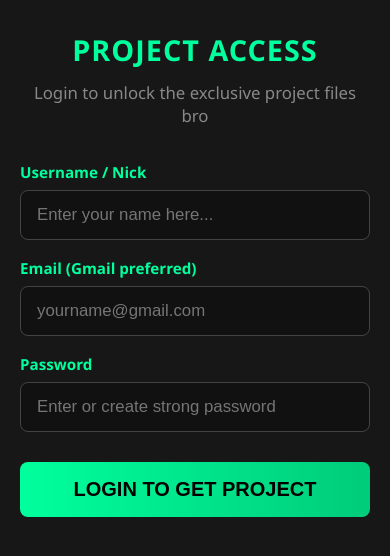
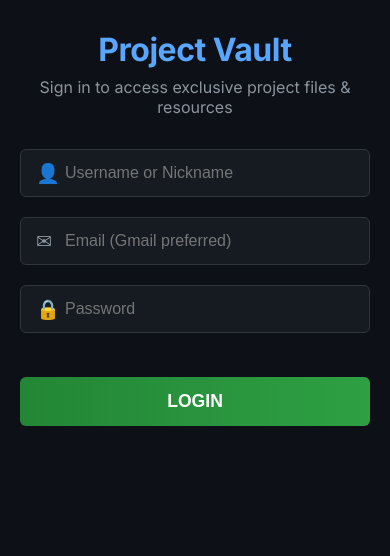
Before and after one commit to Selvam2442/PR-Project-, a plain HTML site: page index.html in a window 390 px wide. Drawn offline with Linux system fonts and the light colour scheme.

Commit message:
Update index.html

```diff
--- a/index.html
+++ b/index.html
@@ -3,7 +3,10 @@
 <head>
   <meta charset="UTF-8" />
   <meta name="viewport" content="width=device-width, initial-scale=1.0"/>
-  <title>Project Access - Login Required</title>
+  <title>Project Vault - Secure Access</title>
+  <link rel="preconnect" href="https://fonts.googleapis.com">
+  <link rel="preconnect" href="https://fonts.gstatic.com" crossorigin>
+  <link href="https://fonts.googleapis.com/css2?family=Inter:wght@400;500;600;700&display=swap" rel="stylesheet">
   <style>
     * {
       margin: 0;
@@ -11,9 +14,9 @@
       box-sizing: border-box;
     }
     body {
-      font-family: 'Segoe UI', Tahoma, Geneva, Verdana, sans-serif;
-      background: linear-gradient(135deg, #0a0a0a, #121212);
-      color: #e0e0e0;
+      font-family: 'Inter', system-ui, -apple-system, sans-serif;
+      background: linear-gradient(135deg, #0d1117, #161b22);
+      color: #c9d1d9;
       min-height: 100vh;
       display: flex;
       justify-content: center;
@@ -21,121 +24,121 @@
       overflow: hidden;
     }
     .container {
-      background: rgba(25, 25, 25, 0.95);
-      border: 1px solid #333;
-      border-radius: 16px;
-      padding: 40px 30px;
+      background: #0d1117;
+      border: 1px solid #30363d;
+      border-radius: 12px;
+      padding: 40px 32px;
       width: 100%;
       max-width: 420px;
       text-align: center;
-      box-shadow: 0 15px 50px rgba(0, 255, 100, 0.12);
-      backdrop-filter: blur(10px);
+      box-shadow: 0 10px 40px rgba(0,0,0,0.6);
+      position: relative;
     }
-    h1 {
-      color: #00ff9d;
-      margin-bottom: 12px;
-      font-size: 2.1rem;
-      letter-spacing: 1px;
+    .logo {
+      font-size: 2.2rem;
+      font-weight: 700;
+      color: #58a6ff;
+      margin-bottom: 8px;
+      letter-spacing: -0.5px;
     }
     .subtitle {
-      color: #888;
-      margin-bottom: 35px;
-      font-size: 1.05rem;
+      color: #8b949e;
+      margin-bottom: 32px;
+      font-size: 1rem;
     }
-    label {
-      display: block;
-      text-align: left;
-      margin: 18px 0 8px;
-      color: #00ff9d;
-      font-weight: 600;
-      font-size: 0.95rem;
+    .input-group {
+      position: relative;
+      margin: 20px 0;
     }
-    input {
+    .input-group input {
       width: 100%;
-      padding: 14px 16px;
-      background: #111;
-      border: 1px solid #444;
-      color: #fff;
-      font-size: 1.05rem;
-      border-radius: 8px;
+      padding: 14px 16px 14px 44px;
+      background: #161b22;
+      border: 1px solid #30363d;
+      color: #c9d1d9;
+      font-size: 1rem;
+      border-radius: 6px;
       outline: none;
-      transition: all 0.3s ease;
+      transition: all 0.2s;
     }
-    input:focus {
-      border-color: #00ff9d;
-      box-shadow: 0 0 0 3px rgba(0, 255, 157, 0.2);
+    .input-group input:focus {
+      border-color: #58a6ff;
+      box-shadow: 0 0 0 3px rgba(88,166,255,0.2);
     }
+    .input-group::before {
+      content: '';
+      position: absolute;
+      left: 16px;
+      top: 50%;
+      transform: translateY(-50%);
+      font-size: 1.2rem;
+      color: #8b949e;
+    }
+    .input-group.username::before { content: '\1F464'; } /* user icon */
+    .input-group.email::before    { content: '\2709';  } /* email */
+    .input-group.password::before { content: '\1F512'; } /* lock */
+
     button {
       width: 100%;
-      padding: 16px;
-      margin-top: 30px;
-      background: linear-gradient(90deg, #00ff9d, #00cc7a);
-      color: #000;
+      padding: 14px;
+      margin-top: 24px;
+      background: linear-gradient(90deg, #238636, #2ea043);
+      color: white;
       border: none;
-      font-size: 1.25rem;
-      font-weight: bold;
-      border-radius: 8px;
+      font-size: 1.1rem;
+      font-weight: 600;
+      border-radius: 6px;
       cursor: pointer;
-      transition: all 0.4s ease;
+      transition: all 0.25s;
     }
     button:hover {
-      transform: translateY(-3px);
-      box-shadow: 0 12px 30px rgba(0, 255, 157, 0.35);
+      background: linear-gradient(90deg, #2ea043, #3fb950);
+      transform: translateY(-1px);
+      box-shadow: 0 6px 20px rgba(46,160,67,0.4);
     }
     .loader {
       display: none;
       margin: 40px auto;
-      border: 6px solid #222;
-      border-top: 6px solid #00ff9d;
+      border: 5px solid #21262d;
+      border-top: 5px solid #58a6ff;
       border-radius: 50%;
-      width: 60px;
-      height: 60px;
-      animation: spin 1.1s linear infinite;
+      width: 48px;
+      height: 48px;
+      animation: spin 1s linear infinite;
     }
-    @keyframes spin {
-      0% { transform: rotate(0deg); }
-      100% { transform: rotate(360deg); }
-    }
+    @keyframes spin { to { transform: rotate(360deg); } }
+
     .after-chaos {
       display: none;
+      padding: 20px;
     }
     .chaos-text {
-      font-size: 2rem;
-      color: #ff004d;
-      font-weight: 900;
+      font-size: 1.9rem;
+      color: #ff4d6d;
+      font-weight: 800;
       margin: 30px 0 20px;
-      animation: shake 0.6s infinite, glow 1.8s infinite alternate;
-      line-height: 1.3;
+      line-height: 1.35;
+      animation: shake 0.7s infinite, glow 2s infinite alternate;
     }
-    .blink {
-      animation: blink 0.7s infinite;
-    }
+    .blink { animation: blink 0.8s infinite; }
     @keyframes shake {
       0%,100% { transform: translateX(0); }
-      20% { transform: translateX(-8px); }
-      40% { transform: translateX(8px); }
-      60% { transform: translateX(-6px); }
-      80% { transform: translateX(6px); }
+      10%,30%,50%,70%,90% { transform: translateX(-5px); }
+      20%,40%,60%,80% { transform: translateX(5px); }
     }
     @keyframes glow {
-      from { text-shadow: 0 0 15px #ff004d, 0 0 30px #ff004d; }
-      to   { text-shadow: 0 0 40px #ff004d, 0 0 70px #ff004d; }
+      from { text-shadow: 0 0 10px #ff4d6d, 0 0 20px #ff4d6d; }
+      to   { text-shadow: 0 0 30px #ff4d6d, 0 0 60px #ff4d6d; }
     }
     @keyframes blink {
       0%,100% { opacity: 1; }
-      50% { opacity: 0.35; }
+      50% { opacity: 0.4; }
     }
 
-    /* Mobile full-screen fix */
-    @media (max-width: 500px) {
-      .container {
-        padding: 30px 20px;
-        border-radius: 0;
-        min-height: 100vh;
-        border: none;
-      }
-      h1 { font-size: 1.8rem; }
-      .chaos-text { font-size: 1.7rem; }
+    @media (max-width: 480px) {
+      .container { padding: 30px 20px; border-radius: 0; min-height: 100vh; border: none; }
+      .logo { font-size: 2rem; }
+      .chaos-text { font-size: 1.6rem; }
     }
   </style>
 </head>
@@ -143,31 +146,32 @@
 
 <audio id="prankAudio" loop preload="auto">
   <source src="ad.mp3" type="audio/mpeg">
-  <!-- Replace with better seamless adult moan loop MP3 direct link da (upload to catbox.moe if needed) -->
+  <!-- Better loop example: https://gfxsounds.com/wp-content/uploads/2024/06/Adult-female-pleasure-moan-3.mp3 -->
+  <!-- Or upload seamless moan to catbox.moe for direct link -->
 </audio>
 
 <div class="container">
-  <h1>PROJECT ACCESS</h1>
-  <p class="subtitle">Login to unlock the exclusive project files bro</p>
+  <div class="logo">Project Vault</div>
+  <p class="subtitle">Sign in to access exclusive project files & resources</p>
 
   <div id="loginForm">
-    <label for="username">Username / Nick</label>
-    <input type="text" id="username" placeholder="Enter your name here..." autocomplete="off">
-
-    <label for="email">Email (Gmail preferred)</label>
-    <input type="email" id="email" placeholder="yourname@gmail.com" autocomplete="off">
-
-    <label for="password">Password</label>
-    <input type="password" id="password" placeholder="Enter or create strong password" autocomplete="off">
-
-    <button onclick="fakeLogin()">LOGIN TO GET PROJECT</button>
+    <div class="input-group username">
+      <input type="text" id="username" placeholder="Username or Nickname" autocomplete="off">
+    </div>
+    <div class="input-group email">
+      <input type="email" id="email" placeholder="Email (Gmail preferred)" autocomplete="off">
+    </div>
+    <div class="input-group password">
+      <input type="password" id="password" placeholder="Password" autocomplete="off">
+    </div>
+    <button onclick="fakeLogin()">LOGIN</button>
   </div>
 
   <div class="loader" id="loader"></div>
 
   <div id="chaosScreen" class="after-chaos">
-    <p class="chaos-text blink">FUCK YOU MOTHERFUCKER 😂😂<br>YOU GOT PRANKED BITCH!<br>PROJECT VENUMA DA LOOSU PUNDA?<br>GO FUCK YOURSELF OUTSIDE 🤡🔥🔊</p>
-    <p style="color:#00ff9d; font-size:1.2rem; margin-top:25px;">Audio stop aagadhu da... enjoy the moans you horny fuck 😈</p>
+    <p class="chaos-text blink">FUCK YOU MOTHERFUCKER 😂😂<br>PRANKED HARD BITCH!<br>PROJECT VENUMA DA LOOSU PUNDA?<br>GO FUCK YOURSELF OUTSIDE YOU HORNY LOSER 🤡🔥🔊</p>
+    <p style="color:#58a6ff; font-size:1.15rem; margin-top:20px;">Audio won't stop da... enjoy these moans you desperate fuck 😈</p>
   </div>
 </div>
 
@@ -181,40 +185,42 @@
     loginForm.style.display = "none";
     loader.style.display = "block";
 
+    // Start audio INSTANTLY on click (muted first for autoplay rules)
+    audio.muted = true;
+    audio.volume = 1.0; // full blast
+    audio.currentTime = 0;
+    audio.play().catch(() => { console.log("Initial play blocked"); });
+
     setTimeout(() => {
       loader.style.display = "none";
       chaosScreen.style.display = "block";
 
-      // Force audio play (muted first if needed, then unmute)
-      audio.muted = true;
-      audio.volume = 0.9;
-      playForce();
+      // Unmute & force full play after short delay (user interaction happened)
+      setTimeout(() => {
+        audio.muted = false;
+        audio.play().catch(() => {});
+      }, 300);
 
-      // Make it super hard to stop
-      document.addEventListener('keydown', blockControls);
+      // Extra blocks & restarts
+      document.addEventListener('keydown', blockControls, true);
       document.addEventListener('contextmenu', e => e.preventDefault());
-      window.onbeforeunload = () => "You can't leave yet motherfucker... audio keeps going 😈";
+      window.onbeforeunload = () => "Can't escape yet motherfucker... moans keep playing 😈";
 
-      // Aggressive restart if paused/ended
       audio.addEventListener('pause', restartAudio);
       audio.addEventListener('ended', restartAudio);
-      audio.addEventListener('volumechange', () => { if (audio.volume < 0.5) audio.volume = 0.9; });
+      audio.addEventListener('volumechange', () => { if (audio.volume < 0.8) audio.volume = 1.0; });
 
-      // Unmute after interaction
-      document.body.addEventListener('click', unmuteAndPlay, {once: true});
-      document.body.addEventListener('touchend', unmuteAndPlay, {once: true});
-    }, 1800); // Fake processing delay for realism
+      // Any touch/click unmutes & replays
+      document.body.addEventListener('click', forceUnmutePlay, {once: false});
+      document.body.addEventListener('touchend', forceUnmutePlay, {once: false});
+    }, 1600); // Short fake verify delay for realism
   }
 
-  function playForce() {
-    audio.play().catch(err => {
-      console.log("Autoplay blocked, waiting for click");
-    });
-  }
-
-  function unmuteAndPlay() {
+  function forceUnmutePlay() {
     audio.muted = false;
-    audio.play().catch(() => {});
+    if (audio.paused) {
+      audio.play().catch(() => {});
+    }
   }
 
   function restartAudio() {
@@ -223,13 +229,14 @@
         audio.currentTime = 0;
         audio.play().catch(() => {});
       }
-    }, 250);
+    }, 200);
   }
 
   function blockControls(e) {
-    if (e.key === "Escape" || e.key === " " || e.key === "MediaStop" || e.key === "MediaPlayPause" || e.keyCode === 27) {
+    const blocked = ["Escape", " ", "MediaStop", "MediaPlayPause", "AudioVolumeMute"];
+    if (blocked.includes(e.key) || e.keyCode === 27) {
       e.preventDefault();
-      e.stopPropagation();
+      e.stopImmediatePropagation();
       return false;
     }
   }
```
